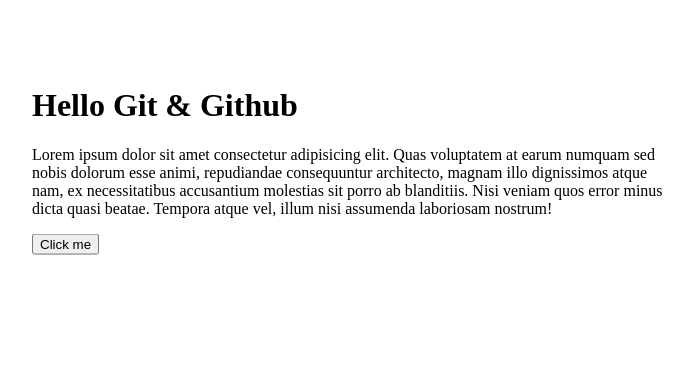
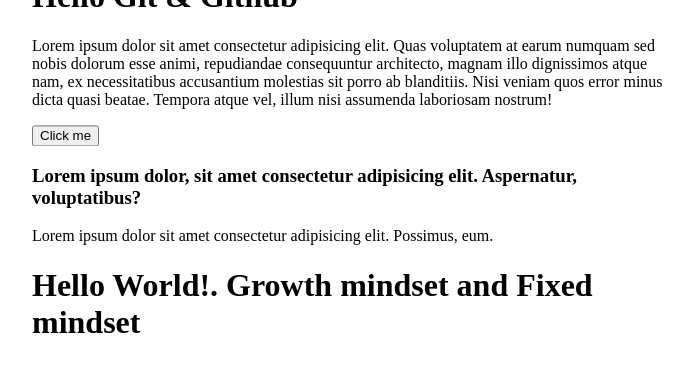
Before and after one commit to thongDev2022/thong-project, a plain HTML site: page index.html in a window 1280 px wide. Shown: the whole page, without its empty margins (288-981 px from the left). Drawn offline with Linux system fonts and the light colour scheme.

Commit message:
Change any tags

```diff
--- a/index.html
+++ b/index.html
@@ -19,6 +19,9 @@
         <h1>Hello Git & Github</h1>
         <p>Lorem ipsum dolor sit amet consectetur adipisicing elit. Quas voluptatem at earum numquam sed nobis dolorum esse animi, repudiandae consequuntur architecto, magnam illo dignissimos atque nam, ex necessitatibus accusantium molestias sit porro ab blanditiis. Nisi veniam quos error minus dicta quasi beatae. Tempora atque vel, illum nisi assumenda laboriosam nostrum!</p>
         <button>Click me</button>
+        <h3>Lorem ipsum dolor, sit amet consectetur adipisicing elit. Aspernatur, voluptatibus?</h3>
+        <p>Lorem ipsum dolor sit amet consectetur adipisicing elit. Possimus, eum.</p>
+        <h1>Hello World!. Growth mindset and Fixed mindset</h1>
     </div>
 </body>
 </html>
```
